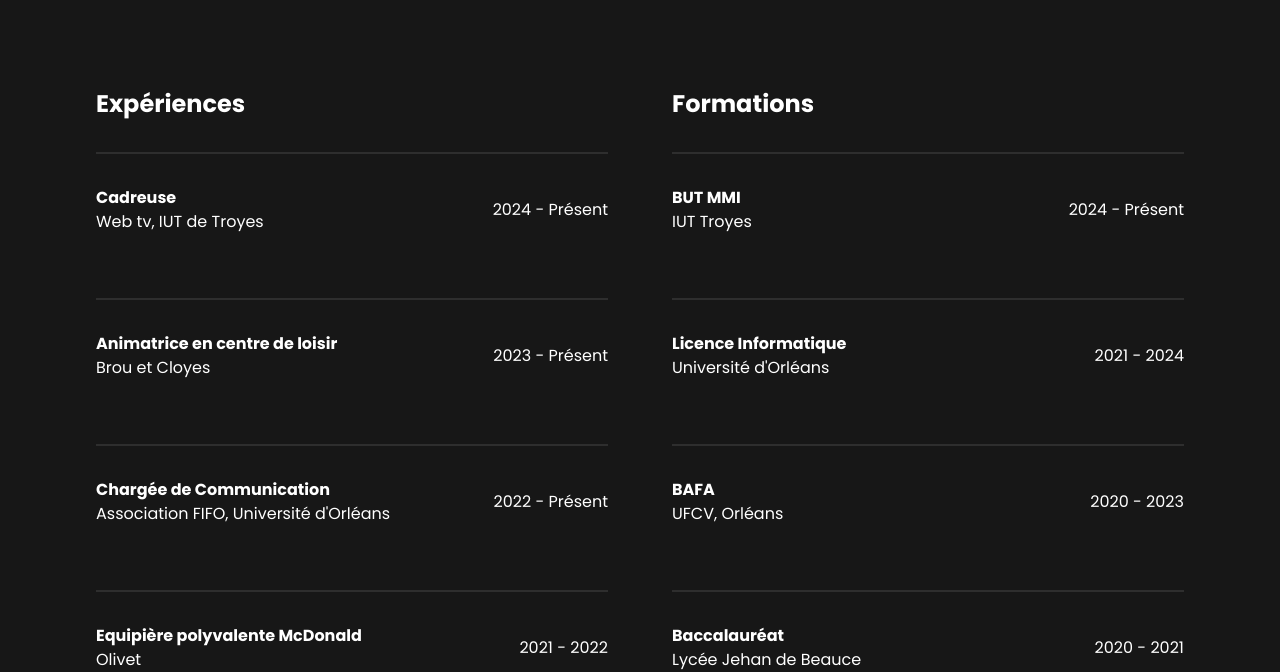
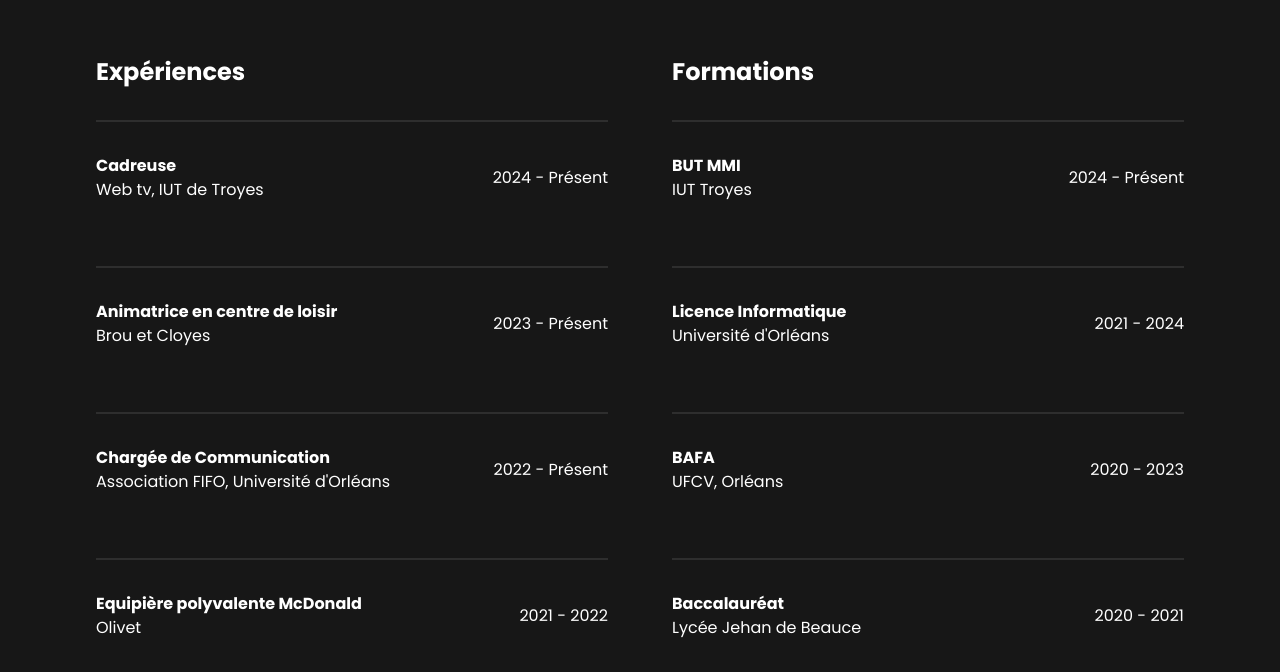
Before and after one commit to antoinefavereau/lochus-cecile, a Next.js app: page / in a window 1280 px wide. Shown: the part 1509-2181 px from the top of the page. Built offline with nearby package versions, Linux system fonts and the light colour scheme; a web font is replaced by a local one.

Commit message:
fix: adjust padding in Formations section for better layout

```diff
--- a/components/layout/home/formations.tsx
+++ b/components/layout/home/formations.tsx
@@ -141,7 +141,7 @@ export default function Formations() {
   return (
     <section
       id="formations"
-      className="grid md:grid-cols-2 gap-40 md:gap-16 py-24 px-8 xs:px-16 lg:px-24"
+      className="grid md:grid-cols-2 gap-40 md:gap-16 py-16 px-8 xs:px-16 lg:px-24"
     >
       {list("Expériences", experiences)}
       {list("Formations", formations)}
```
